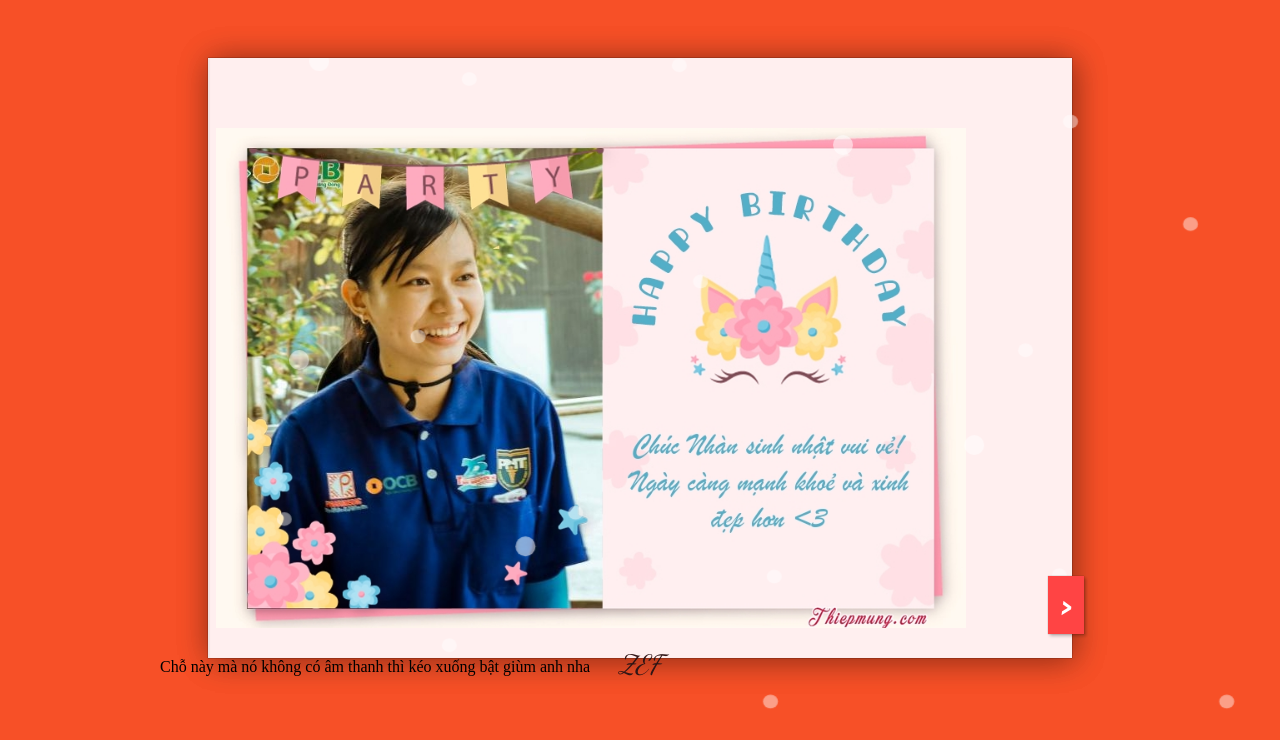
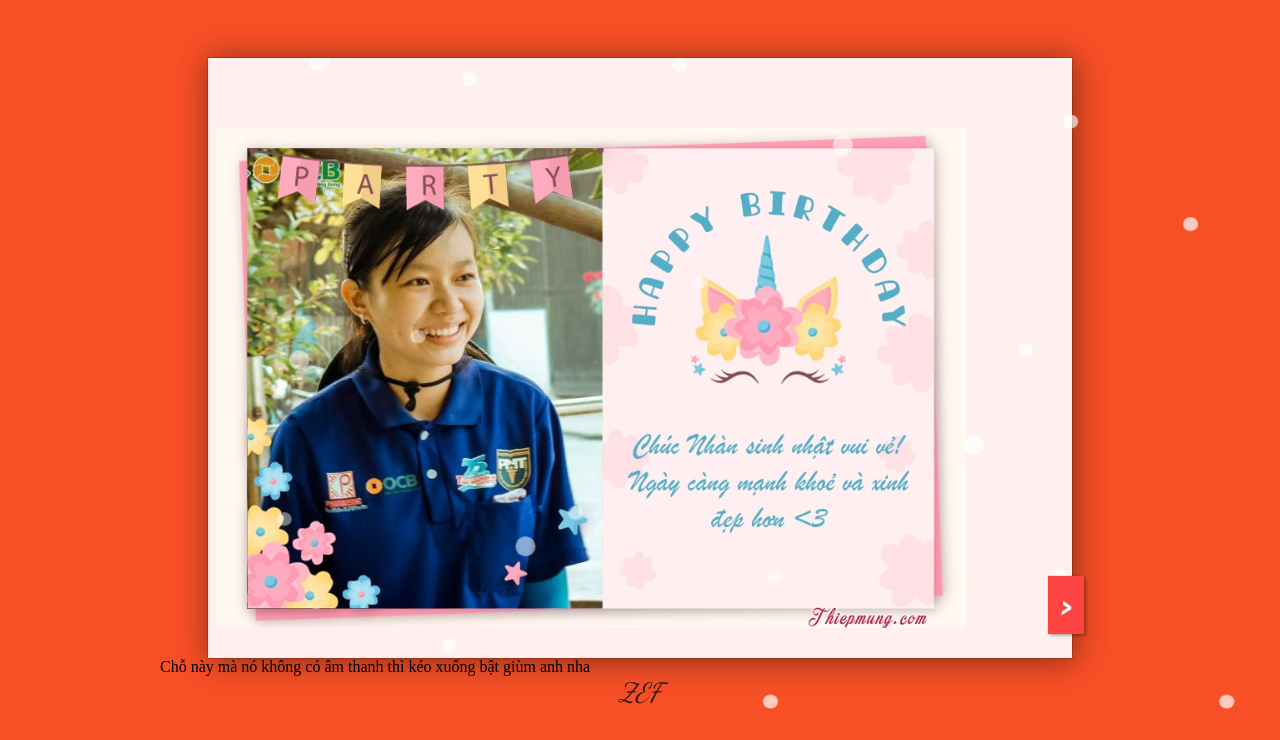
Before and after one commit to thanhtam98/hpbd_ttn, a plain HTML site: page index.html in a window 1280 px wide. Shown: the top 740 px of the page. Drawn offline with Linux system fonts and the light colour scheme.

Commit message:
fixed font size

```diff
--- a/index.html
+++ b/index.html
@@ -19,8 +19,85 @@
    <!-- <iframe scrolling="no" width=640 height=180 src=https://zingmp3.vn/embed/song/ZW6IWUBU?start=true frameborder="0" allowfullscreen="true" /> -->
    <!-- partial:index.partial.html -->
    <div id="card">
-      <div id="card-inside" >
+      <div id="card-inside">
          <div class="wrap">
+            <div class="hero">
+
+               <head>
+                  <link rel="stylesheet" href="style.css">
+               </head>
+               <div class="snow">
+                  <svg xmlns="http://www.w3.org/2000/svg" viewBox="0 0 1024 1536" preserveAspectRatio="xMidYMax slice">
+                     <g fill="#FFF" fill-opacity=".45" transform="translate(55 42)">
+                        <g id="snow-bottom-layer">
+                           <ellipse cx="6" cy="1009.5" rx="6" ry="5.5" />
+                           <ellipse cx="138" cy="1110.5" rx="6" ry="5.5" />
+                           <ellipse cx="398" cy="1055.5" rx="6" ry="5.5" />
+                           <ellipse cx="719" cy="1284.5" rx="6" ry="5.5" />
+                           <ellipse cx="760" cy="1155.5" rx="6" ry="5.5" />
+                           <ellipse cx="635" cy="1459.5" rx="6" ry="5.5" />
+                           <ellipse cx="478" cy="1335.5" rx="6" ry="5.5" />
+                           <ellipse cx="322" cy="1414.5" rx="6" ry="5.5" />
+                           <ellipse cx="247" cy="1234.5" rx="6" ry="5.5" />
+                           <ellipse cx="154" cy="1425.5" rx="6" ry="5.5" />
+                           <ellipse cx="731" cy="773.5" rx="6" ry="5.5" />
+                           <ellipse cx="599" cy="874.5" rx="6" ry="5.5" />
+                           <ellipse cx="339" cy="819.5" rx="6" ry="5.5" />
+                           <ellipse cx="239" cy="1004.5" rx="6" ry="5.5" />
+                           <ellipse cx="113" cy="863.5" rx="6" ry="5.5" />
+                           <ellipse cx="102" cy="1223.5" rx="6" ry="5.5" />
+                           <ellipse cx="395" cy="1155.5" rx="6" ry="5.5" />
+                           <ellipse cx="826" cy="943.5" rx="6" ry="5.5" />
+                           <ellipse cx="626" cy="1054.5" rx="6" ry="5.5" />
+                           <ellipse cx="887" cy="1366.5" rx="6" ry="5.5" />
+                           <ellipse cx="6" cy="241.5" rx="6" ry="5.5" />
+                           <ellipse cx="138" cy="342.5" rx="6" ry="5.5" />
+                           <ellipse cx="398" cy="287.5" rx="6" ry="5.5" />
+                           <ellipse cx="719" cy="516.5" rx="6" ry="5.5" />
+                           <ellipse cx="760" cy="387.5" rx="6" ry="5.5" />
+                           <ellipse cx="635" cy="691.5" rx="6" ry="5.5" />
+                           <ellipse cx="478" cy="567.5" rx="6" ry="5.5" />
+                           <ellipse cx="322" cy="646.5" rx="6" ry="5.5" />
+                           <ellipse cx="247" cy="466.5" rx="6" ry="5.5" />
+                           <ellipse cx="154" cy="657.5" rx="6" ry="5.5" />
+                           <ellipse cx="731" cy="5.5" rx="6" ry="5.5" />
+                           <ellipse cx="599" cy="106.5" rx="6" ry="5.5" />
+                           <ellipse cx="339" cy="51.5" rx="6" ry="5.5" />
+                           <ellipse cx="239" cy="236.5" rx="6" ry="5.5" />
+                           <ellipse cx="113" cy="95.5" rx="6" ry="5.5" />
+                           <ellipse cx="102" cy="455.5" rx="6" ry="5.5" />
+                           <ellipse cx="395" cy="387.5" rx="6" ry="5.5" />
+                           <ellipse cx="826" cy="175.5" rx="6" ry="5.5" />
+                           <ellipse cx="626" cy="286.5" rx="6" ry="5.5" />
+                           <ellipse cx="887" cy="598.5" rx="6" ry="5.5" />
+                        </g>
+                     </g>
+                     <g fill="#FFF" fill-opacity=".53" transform="translate(65 63)">
+                        <g id="snow-top-layer">
+                           <circle cx="8" cy="776" r="8" />
+                           <circle cx="189" cy="925" r="8" />
+                           <circle cx="548" cy="844" r="8" />
+                           <circle cx="685" cy="1115" r="8" />
+                           <circle cx="858" cy="909" r="8" />
+                           <circle cx="874" cy="1438" r="8" transform="rotate(180 874 1438)" />
+                           <circle cx="657" cy="1256" r="8" transform="rotate(180 657 1256)" />
+                           <circle cx="443" cy="1372" r="8" transform="rotate(180 443 1372)" />
+                           <circle cx="339" cy="1107" r="8" transform="rotate(180 339 1107)" />
+                           <circle cx="24" cy="1305" r="8" transform="rotate(180 24 1305)" />
+                           <circle cx="8" cy="8" r="8" />
+                           <circle cx="189" cy="157" r="8" />
+                           <circle cx="548" cy="76" r="8" />
+                           <circle cx="685" cy="347" r="8" />
+                           <circle cx="858" cy="141" r="8" />
+                           <circle cx="874" cy="670" r="8" transform="rotate(180 874 670)" />
+                           <circle cx="657" cy="488" r="8" transform="rotate(180 657 488)" />
+                           <circle cx="443" cy="604" r="8" transform="rotate(180 443 604)" />
+                           <circle cx="339" cy="339" r="8" transform="rotate(180 339 339)" />
+                           <circle cx="24" cy="537" r="8" transform="rotate(180 24 537)" />
+                        </g>
+                     </g>
+                  </svg>
+               </div>
                <div style="z-index: 99">
 
                   <table border="0" width="95%">
@@ -80,6 +157,8 @@
                      </tbody>
                   </table>
                </div>
+               <img src="ntt.jpg" alt="BK" style="width:680px;height:450px;">
+               <h1> </h1>
                <!-- <p>Hey son,</p>
                <p>I lost the message inside the card 2 times.. and i realsied i am slow at this :'( </p>
                <p>Listen kid, I want you to be the happiest today.. and i suck at making people happy..This is probably the only gift i can give you, my word..</p>
@@ -88,9 +167,10 @@
                </p> -->
                <!-- <p>always.</p> -->
                <!-- <p><a href="http://pandey47.0fees.us/index4.html">NEXT</a></p> -->
-            <img src="ntt.jpg" alt="BK" style="width:680px;height:450px;">
+
                <p class="signed">ZEF</p>
 
+            </div>
          </div>
       </div>
 
@@ -102,7 +182,8 @@
                      <link rel="stylesheet" href="style.css">
                   </head>
                   <div class="snow">
-                  <svg xmlns="http://www.w3.org/2000/svg" viewBox="0 0 1024 1536" preserveAspectRatio="xMidYMax slice">
+                     <svg xmlns="http://www.w3.org/2000/svg" viewBox="0 0 1024 1536"
+                        preserveAspectRatio="xMidYMax slice">
                         <g fill="#FFF" fill-opacity=".45" transform="translate(55 42)">
                            <g id="snow-bottom-layer">
                               <ellipse cx="6" cy="1009.5" rx="6" ry="5.5" />
@@ -250,8 +331,10 @@
 
          </h1>
          <!-- <iframe src="https://chiasenhac.vn/embed/https://chiasenhac.vn/mp3/doraemon-club/happy-birtday-doraemon-song-tsvrsc37qa4vwt.html?auto=true"  scrolling="no" width="640" height="180" frameborder="0" allowfullscreen="true" allow="encrypted-media" allowfullscreen></iframe> -->
-   <iframe src="https://www.nhaccuatui.com/mh/auto/dQ8tJhZWo7K1" width="620" height="382" frameborder="0" allowfullscreen allow="autoplay"></iframe>
-<body >
+         <iframe src="https://www.nhaccuatui.com/mh/auto/dQ8tJhZWo7K1" width="620" height="382" frameborder="0"
+            allowfullscreen allow="autoplay"></iframe>
+
+         <body>
          </body>
 
 </html>
```
Lines whose indentation alone changed are shown as unchanged.
